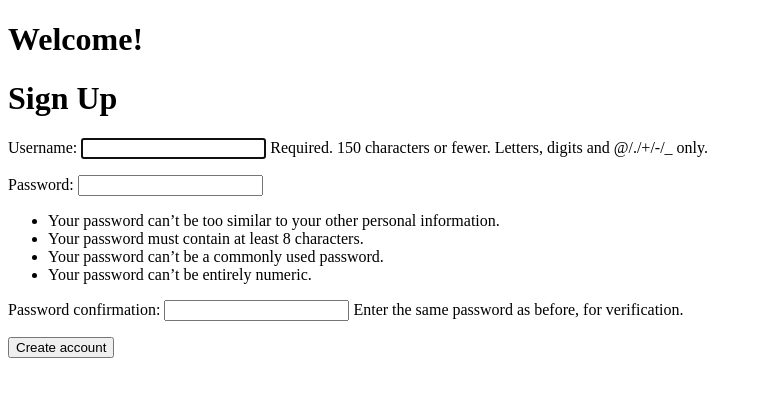
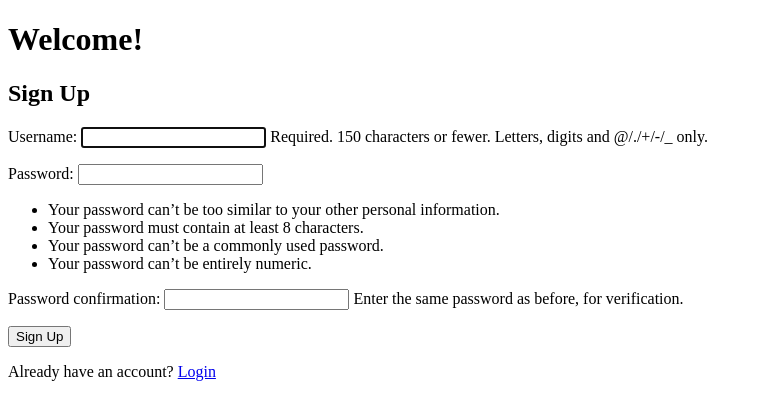
Before and after one commit to surajacharya12/django-superuser, a Django app: page /sign_up/ in a window 1280 px wide. Shown: the top 420 px of the page, without its empty margins (0-762 px from the left). Run offline with Django 4.2, Linux system fonts and the light colour scheme.

Commit message:
fix and final

```diff
--- a/user_auth_intro/user_auth_intro/urls.py
+++ b/user_auth_intro/user_auth_intro/urls.py
@@ -8,8 +8,9 @@ def profile_redirect(request):
 
 urlpatterns = [
     path("admin/", admin.site.urls),
-    path("accounts/profile/", profile_redirect),   # 👈 ADD THIS
-    path("accounts/", include("django.contrib.auth.urls")),
+    path("accounts/profile/", profile_redirect),
+    path("accounts/login/", views.custom_login, name="login"),
+    path("accounts/logout/", views.custom_logout, name="logout"),
     path("dashboard/", views.dashboard, name="dashboard"),
     path("sign_up/", views.sign_up, name="sign_up"),
 ]
--- a/user_auth_intro/users/templates/registration/sign_up.html
+++ b/user_auth_intro/users/templates/registration/sign_up.html
@@ -7,6 +7,6 @@
     <input type="submit" value="Sign Up" />
 </form>
 <p>
-        <a href="{% url 'dashboard' %}">Back to dashboard</a>
+    Already have an account? <a href="{% url 'login' %}">Login</a>
 </p>
 {% endblock content %}
--- a/user_auth_intro/users/urls.py
+++ b/user_auth_intro/users/urls.py
@@ -1,9 +1,10 @@
-from django.urls import include, path
+from django.urls import path
 from . import views
 
 urlpatterns = [
 
-    path("accounts/", include("django.contrib.auth.urls")),
+    path("accounts/login/", views.custom_login, name="login"),
+    path("accounts/logout/", views.custom_logout, name="logout"),
     path("dashboard/", views.dashboard, name="dashboard"),
     path("sign_up/", views.sign_up, name="sign_up"),
 ]
--- a/user_auth_intro/users/views.py
+++ b/user_auth_intro/users/views.py
@@ -1,6 +1,6 @@
 from django.contrib.auth.decorators import login_required
-from django.contrib.auth import login
-from django.contrib.auth.forms import UserCreationForm
+from django.contrib.auth import login, logout
+from django.contrib.auth.forms import UserCreationForm, AuthenticationForm
 from django.shortcuts import redirect, render
 from django.urls import reverse
 
@@ -10,6 +10,20 @@ from django.urls import reverse
 def dashboard(request):
     return render(request, "users/dashboard.html")
 
+def custom_login(request):
+    if request.method == "POST":
+        form = AuthenticationForm(request, data=request.POST)
+        if form.is_valid():
+            user = form.get_user()
+            login(request, user)
+            return redirect("dashboard")
+    else:
+        form = AuthenticationForm()
+    return render(request, "registration/login.html", {"form": form})
+
+def custom_logout(request):
+    logout(request)
+    return redirect("login")
 
 def sign_up(request):
     if request.method == "POST":
@@ -18,4 +32,4 @@ def sign_up(request):
             form.save()
     else:
         form = UserCreationForm()
-    return render(request, "users/sign_up.html", {"form": form})
+    return render(request, "registration/sign_up.html", {"form": form})
```
Also changed, not shown: user_auth_intro/db.sqlite3. Lines whose indentation alone changed are shown as unchanged.
